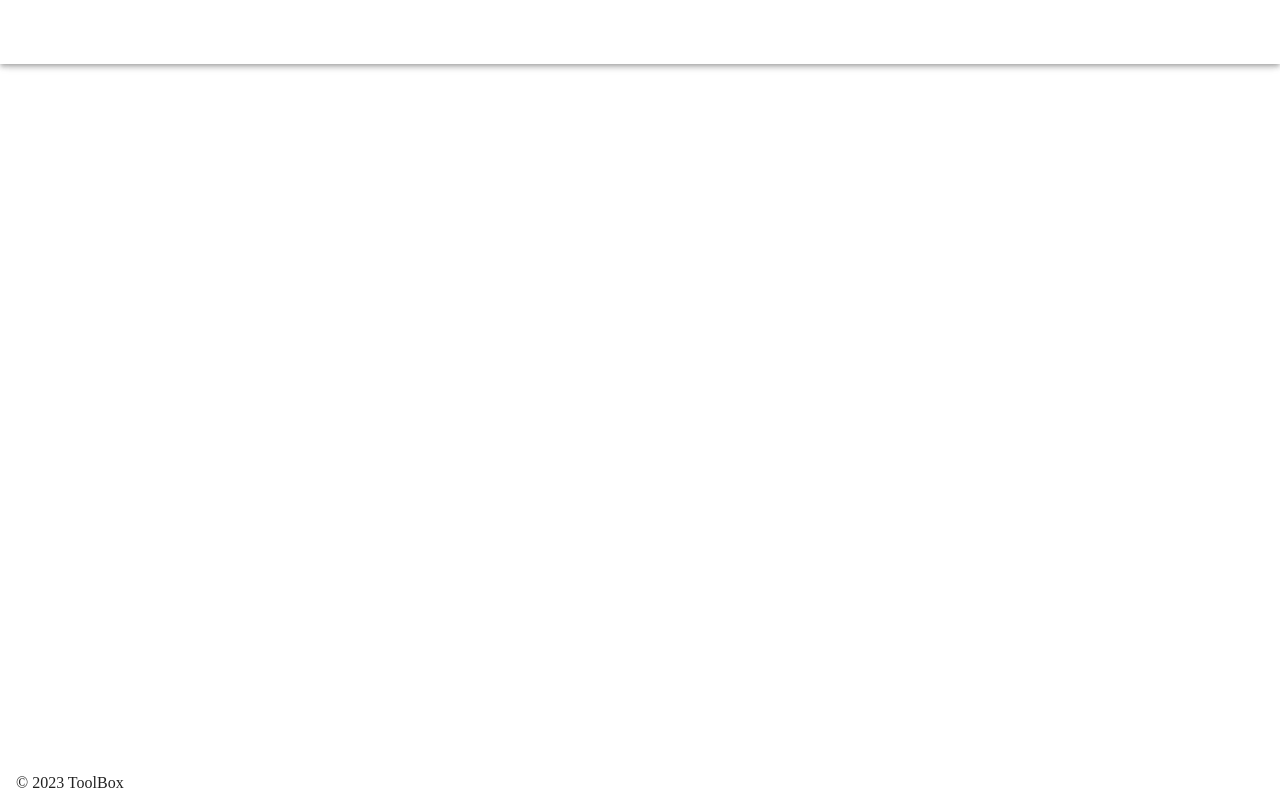
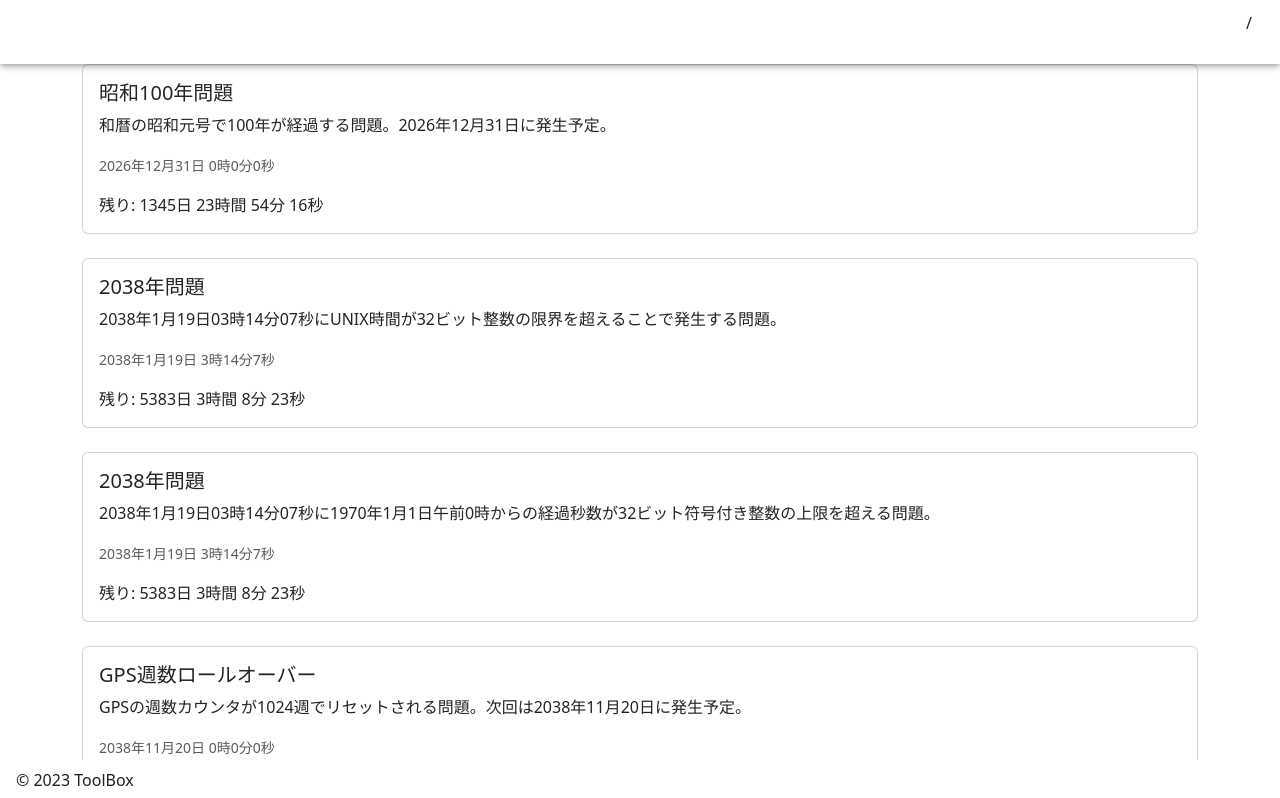
Before and after one commit to foresukecom/toolbox, a Vue app: page /time-issues in a window 1280 px wide. Before the commit this address had no page. Shown: the top 798 px of the page. Built offline with nearby package versions, Linux system fonts and the light colour scheme.

Commit message:
feat: コンピュータの時刻問題のカウントダウン追加

```diff
--- a/public/index.html
+++ b/public/index.html
@@ -6,6 +6,7 @@
     <meta name="viewport" content="width=device-width,initial-scale=1.0">
     <link rel="icon" href="<%= BASE_URL %>favicon.ico">
     <title><%= htmlWebpackPlugin.options.title %></title>
+    <link href="https://cdn.jsdelivr.net/npm/bootstrap@5.3.0-alpha1/dist/css/bootstrap.min.css" rel="stylesheet" crossorigin="anonymous">
   </head>
   <body>
     <noscript>
--- /dev/null
+++ b/src/assets/time_issues.json
@@ -0,0 +1,32 @@
+[
+  {
+    "name": "2038年問題",
+    "description": "2038年1月19日03時14分07秒にUNIX時間が32ビット整数の限界を超えることで発生する問題。",
+    "deadline": "2038-01-19T03:14:07.000Z"
+  },
+  {
+    "name": "2038年問題",
+    "description": "2038年1月19日03時14分07秒に1970年1月1日午前0時からの経過秒数が32ビット符号付き整数の上限を超える問題。",
+    "deadline": "2038-01-19T03:14:07.000Z"
+  },
+  {
+    "name": "GPS週数ロールオーバー",
+    "description": "GPSの週数カウンタが1024週でリセットされる問題。次回は2038年11月20日に発生予定。",
+    "deadline": "2038-11-20T00:00:00.000Z"
+  },
+  {
+    "name": "平成100年問題",
+    "description": "和暦の平成元号で100年が経過する問題。2089年1月1日に発生予定。",
+    "deadline": "2089-01-01T00:00:00.000Z"
+  },
+  {
+    "name": "昭和100年問題",
+    "description": "和暦の昭和元号で100年が経過する問題。2026年12月31日に発生予定。",
+    "deadline": "2026-12-31T00:00:00.000Z"
+  },
+  {
+    "name": "令和100年問題",
+    "description": "和暦の令和元号で100年が経過する問題。2121年4月30日に発生予定。",
+    "deadline": "2121-04-30T00:00:00.000Z"
+  }
+]
--- a/src/components/Header.vue
+++ b/src/components/Header.vue
@@ -29,7 +29,8 @@ export default {
         { path: '/countdown-to-holidays', text: '祝日タイマー' },
         { path: '/world-timezone', text: '世界時計' },
         { path: '/timezone-converter', text: 'タイムゾーン変換'},
-        { path: '/japanese-era', text: '和暦'}
+        { path: '/japanese-era', text: '和暦'},
+        { path: '/time-issues', text: 'コンピュータ時刻問題'}
       ];
 
       const currentPage = pages.find(page => page.path === route.path);
--- a/src/router/index.js
+++ b/src/router/index.js
@@ -10,6 +10,7 @@ import CountdownToHolidays from '../views/CountdownToHolidays.vue';
 import WorldTimezone from '../views/WorldTimezone.vue';
 import TimezoneConverter from '../views/TimezoneConverter.vue';
 import JapaneseEra from '../views/JapaneseEra.vue';
+import TimeIssues from '../views/TimeIssues.vue';
 
 const routes = [
   {
@@ -67,6 +68,11 @@ const routes = [
     name: "japanese-era",
     component: JapaneseEra,
   },
+  {
+    path: "/time-issues",
+    name: "time-issues",
+    component: TimeIssues,
+  },
 ];
 
 const router = createRouter({
--- a/src/views/HomePage.vue
+++ b/src/views/HomePage.vue
@@ -67,6 +67,11 @@ export default {
           image: 'https://via.placeholder.com/200',
           route: 'japanese-era',
         },
+        {
+          title: 'コンピュータ時刻問題',
+          image: 'https://via.placeholder.com/200',
+          route: 'time-issues',
+        },
       ],
     };
   },
--- /dev/null
+++ b/src/views/TimeIssues.vue
@@ -0,0 +1,97 @@
+<template>
+  <div>
+    <div class="container">
+      <div class="row row-cols-1">
+        <div class="col mb-4" v-for="(timeIssue, index) in sortedTimeIssues" :key="index">
+          <div class="card">
+            <div class="card-body">
+              <h5 class="card-title">{{ timeIssue.name }}</h5>
+              <p class="card-text">{{ timeIssue.description }}</p>
+              <p class="card-text">
+                <small class="text-muted">{{ formatDate(timeIssue.deadline) }}</small>
+              </p>
+              <p class="card-text">
+                残り: {{ countdown(timeIssue.deadline) }}
+              </p>
+            </div>
+          </div>
+        </div>
+      </div>
+    </div>
+  </div>
+</template>
+
+
+<script>
+import { ref, onMounted, onUnmounted } from "vue";
+import timeIssuesData from "@/assets/time_issues.json";
+
+export default {
+  name: "TimeIssues",
+  setup() {
+    // FIXME データを修正
+    const timeIssues = ref(timeIssuesData);
+
+    const updateDateTime = () => {
+      timeIssues.value = timeIssues.value.map((issue) => {
+        issue.timeLeft = issue.deadline - new Date();
+        return issue;
+      });
+    };
+
+    const timer = setInterval(updateDateTime, 1000);
+
+    onMounted(() => {
+      updateDateTime();
+    });
+
+    onUnmounted(() => {
+      clearInterval(timer);
+    });
+
+    const formatDate = (dateString) => {
+      const date = new Date(dateString);
+      return `${date.getFullYear()}年${date.getMonth() + 1}月${date.getDate()}日 ${date.getHours()}時${date.getMinutes()}分${date.getSeconds()}秒`;
+    };
+
+    const countdown = (deadline) => {
+      const timeLeft = new Date(deadline) - new Date();
+      const days = Math.floor(timeLeft / (1000 * 60 * 60 * 24));
+      const hours = Math.floor((timeLeft % (1000 * 60 * 60 * 24)) / (1000 * 60 * 60));
+      const minutes = Math.floor((timeLeft % (1000 * 60 * 60)) / (1000 * 60));
+      const seconds = Math.floor((timeLeft % (1000 * 60)) / 1000);
+      return `${days}日 ${hours}時間 ${minutes}分 ${seconds}秒`;
+    };
+
+    return {
+      timeIssues,
+      formatDate,
+      countdown,
+    };
+  },
+  computed: {
+    sortedTimeIssues() {
+      return [...this.timeIssues].sort((a, b) => new Date(a.deadline) - new Date(b.deadline));
+    },
+  },
+};
+</script>
+
+
+<style scoped>
+.time-issues {
+  display: flex;
+  flex-direction: column;
+  align-items: center;
+}
+
+.issue-card {
+  width: 90%;
+  max-width: 500px;
+  border: 1px solid #ccc;
+  border-radius: 4px;
+  padding: 20px;
+  margin: 20px;
+  box-shadow: 0 2px 5px rgba(0, 0, 0, 0.1);
+}
+</style>
```
